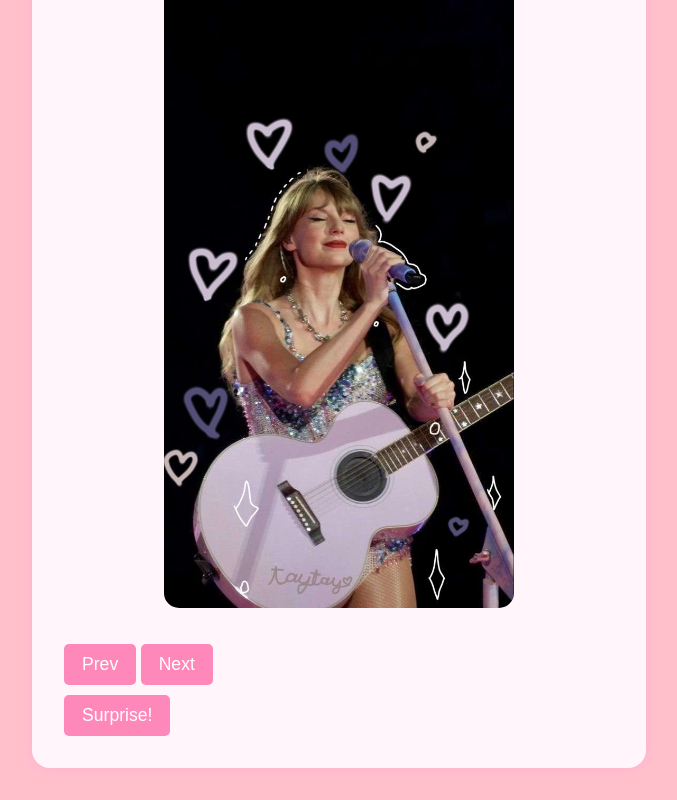
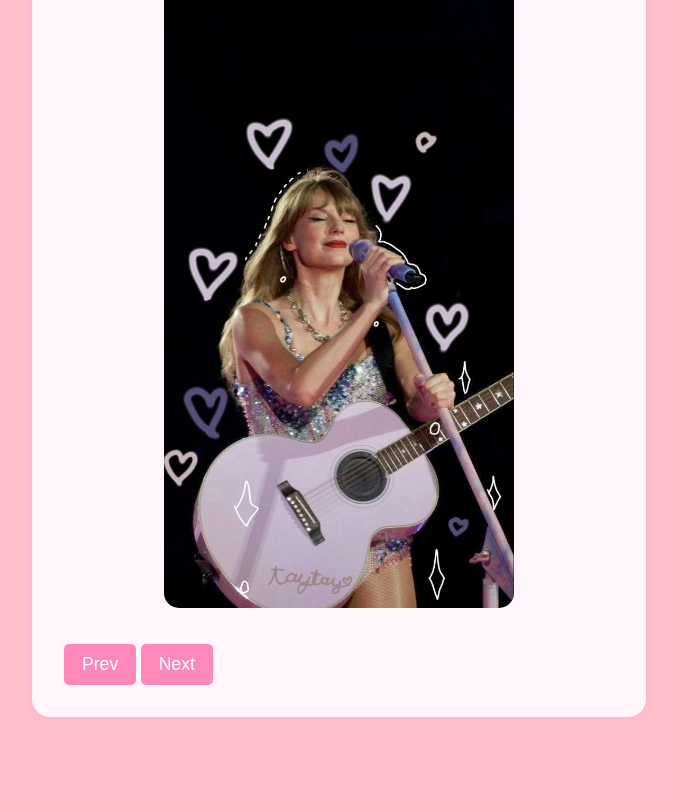
Before and after one commit to Indersingh27/girl-surprise-site, a website: page public/index.html in a window 1280 px wide. Shown: the part 2670-3470 px from the top of the page, without its empty margins (301-978 px from the left). After the commit the page ends 3419 px from the top, so only its background shows below. Drawn offline with Linux system fonts and the light colour scheme.

Commit message:
Update index.html

```diff
--- a/public/index.html
+++ b/public/index.html
@@ -32,7 +32,6 @@
   <section>
     <h2>HER FAV SINGERS</h2>
     <div class="slideshow" id="singers-slideshow"></div>
-    <button onclick="location.href='/surprise'">Surprise!</button>
   </section>
 
 <script src="script.js"></script>
```
